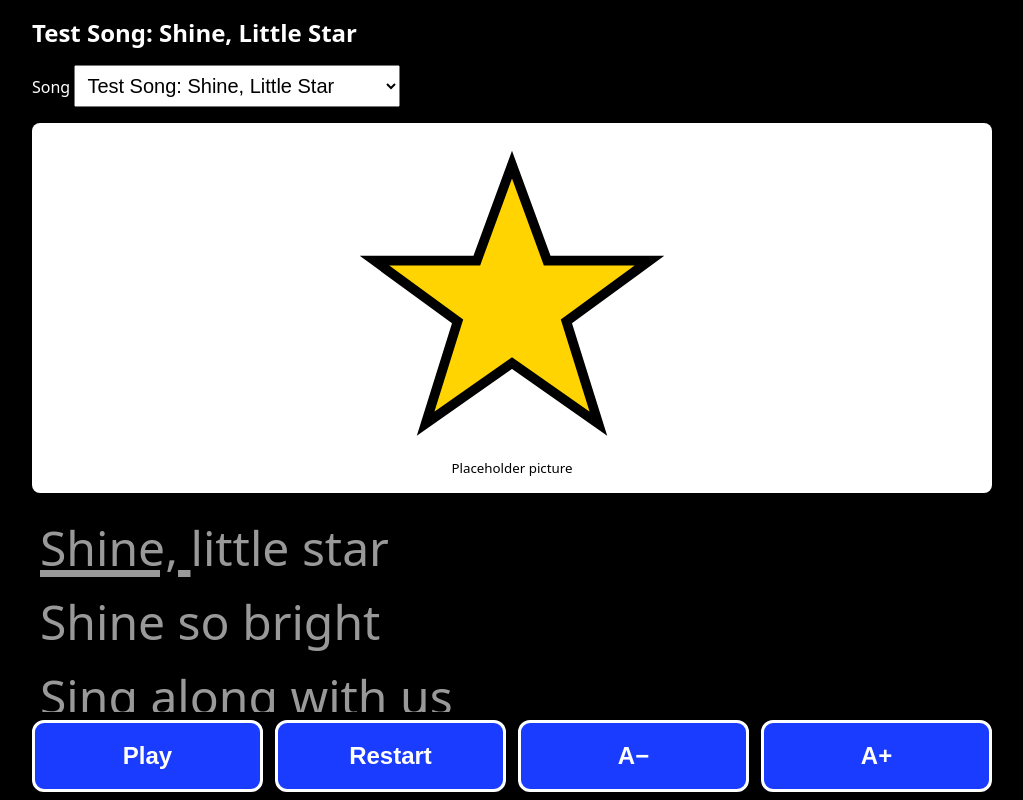
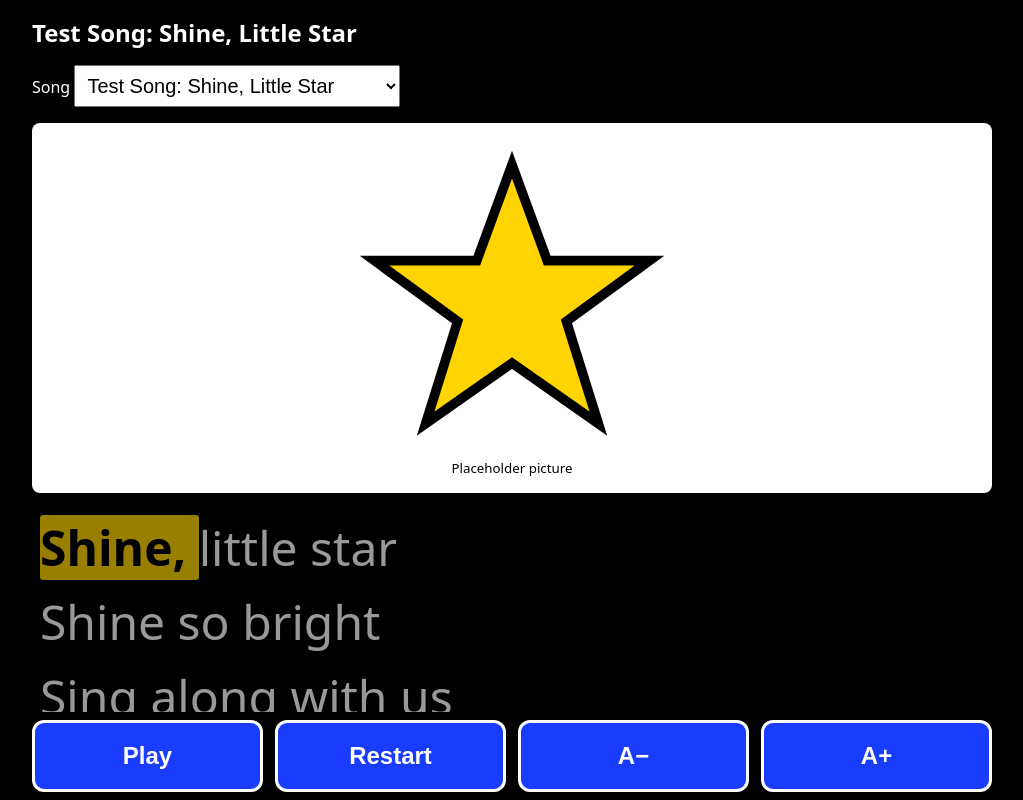
Before and after one commit to ray-seal/Inclusive-Karaoke, a Next.js app: page /sing in a window 1280 px wide. Shown: the top 800 px of the page, without its empty margins (128-1151 px from the left). Built offline with nearby package versions, Linux system fonts and the light colour scheme.

Commit message:
Update globals.css

```diff
--- a/src/app/globals.css
+++ b/src/app/globals.css
@@ -7,7 +7,13 @@ select { font-size: 1.25rem; padding: .5rem; }
 .visual img { max-height: 40vh; max-width: 100%; }
 .lyrics .line { font-size: var(--lyric-size); line-height: 1.3; margin: .25rem 0; padding: .25rem .5rem; opacity: .6; }
 .lyrics .line.active { opacity: 1; background: #ffd400; color: #000; border-radius: .5rem; font-weight: 700; }
-.word.sung { text-decoration: underline; text-decoration-thickness: .15em; }
+.word.sung {
+  background: #ffd400;
+  color: #000;
+  border-radius: 0.2rem;
+  font-weight: 700;
+  text-decoration: none;
+}
 .controls { display: flex; flex-wrap: wrap; gap: .75rem; position: sticky; bottom: 0; background: #000; padding: .5rem 0; }
 button { flex: 1 1 8rem; min-height: 4.5rem; font-size: 1.5rem; font-weight: 700; border: 3px solid #fff; border-radius: .75rem; background: #1a3cff; color: #fff; cursor: pointer; }
 button:focus-visible, select:focus-visible { outline: 4px solid #ffd400; outline-offset: 2px; }
```
